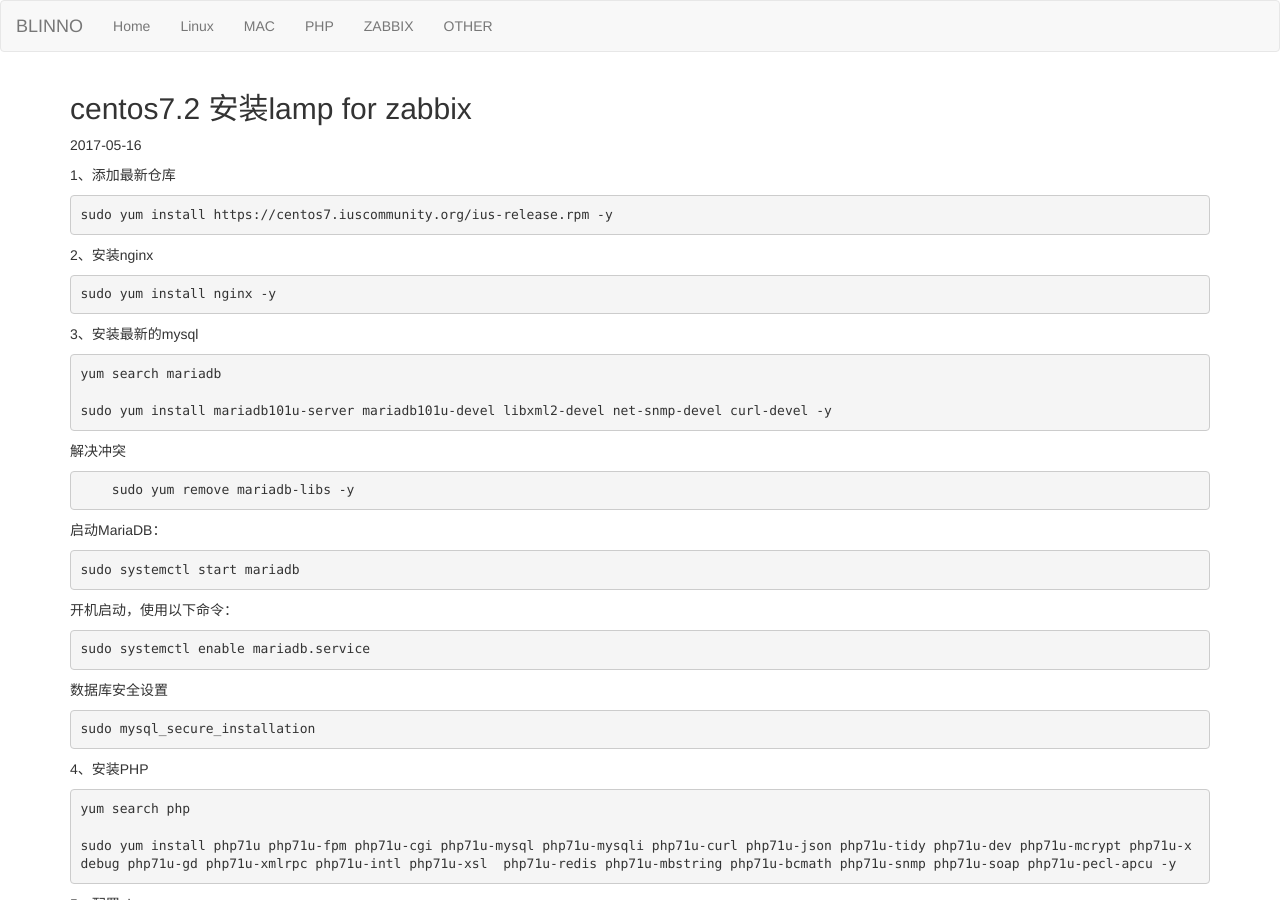
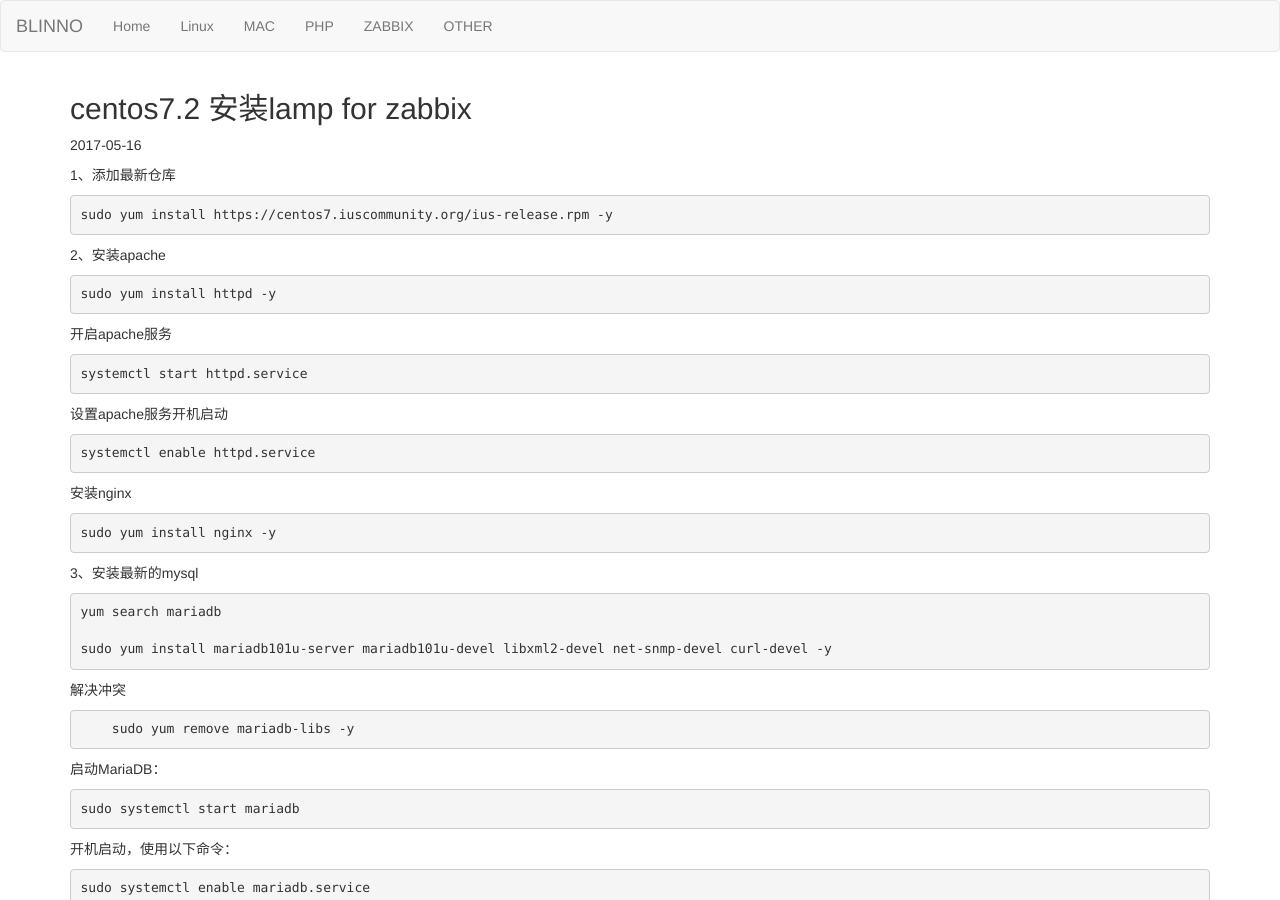
Before and after one commit to mxj333/blinno, a Jekyll site: the page built from _posts/linux/2017-05-16-centos7.2_install_lamp_for_zabbix.md, in a window 1280 px wide and 900 px high. Built offline with Jekyll 4.4.1, drawn with Linux system fonts in a browser that asks for light colours.

Commit message:
Update 2017-05-16-centos7.2_install_lamp_for_zabbix.md
add install apache .

````diff
--- a/_posts/linux/2017-05-16-centos7.2_install_lamp_for_zabbix.md
+++ b/_posts/linux/2017-05-16-centos7.2_install_lamp_for_zabbix.md
@@ -16,8 +16,20 @@
 ```
 sudo yum install https://centos7.iuscommunity.org/ius-release.rpm -y
 ```
+2、安装apache
+```
+sudo yum install httpd -y
+```
+开启apache服务
+```
+systemctl start httpd.service
+```
+设置apache服务开机启动
+```
+systemctl enable httpd.service
+```
 
-2、安装nginx
+安装nginx
 ```
 sudo yum install nginx -y
 ```
````
